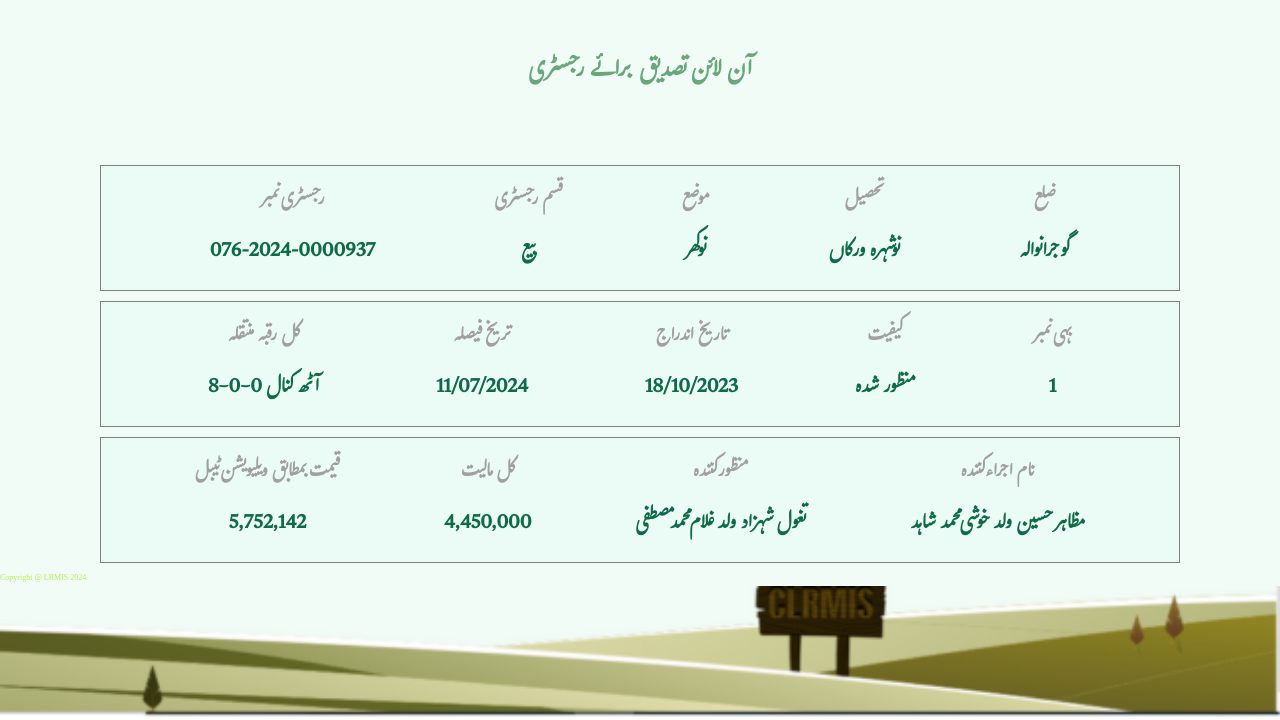
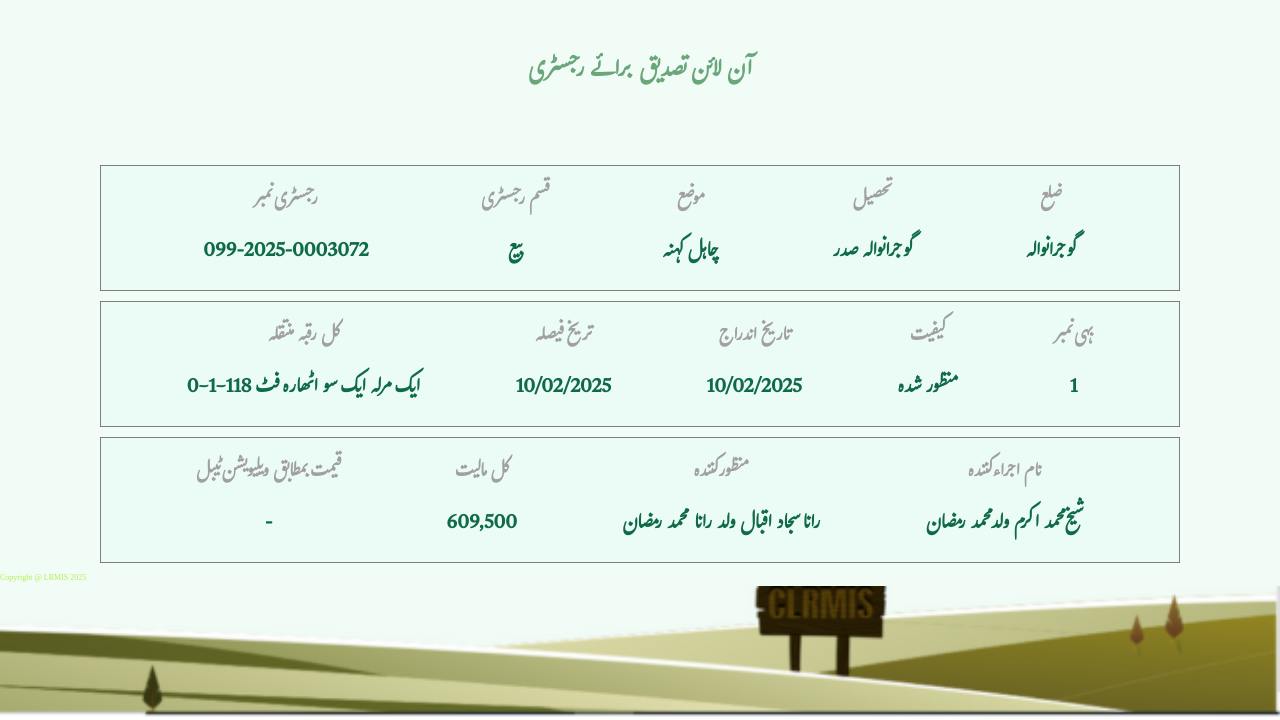
Before and after one commit to punjabzameen/Punjab56, a plain HTML site: page index.html in a window 1280 px wide. Shown: the part 80-800 px from the top of the page. Drawn offline with Linux system fonts and the light colour scheme.

Commit message:
Update index.html

```diff
--- a/index.html
+++ b/index.html
@@ -32,7 +32,7 @@
             <div class="item text1">
                 <h3>رجسٹری نمبر
                 </h3>
-                <p>076-2024-0000937
+                <p>099-2025-0003072
                 </p>
             </div>
             <div class="item text2"><h3>قسم رجسٹری
@@ -42,13 +42,13 @@
             <div class="item text3">
                 <h3>موضع
                 </h3>
-                <p>نوکھر
+                <p>چاہل کہنہ
                 </p>
             </div>
             <div class="item text4">
                 <h3>تحصیل
                 </h3>
-                <p>نوشہرہ ورکاں
+                <p>گوجرانوالہ صدر
                 </p>
             </div>
             <div class="item text5">
@@ -63,18 +63,18 @@
             <div class="item text1">
                 <h3>کل رقبہ منتقلہ
                 </h3>
-                <p>8-0-0 آٹھ کنال
+                <p>0-1-118 ایک مرلہ ایک سو اٹھارہ فٹ
                 </p>
             </div>
             <div class="item text2"><h3>تریخ فیصلہ
 
             </h3>
-            <p>11/07/2024
+            <p>10/02/2025
             </p></div>
             <div class="item text3">
                 <h3>تاریخ اندراج
                 </h3>
-                <p>18/10/2023
+                <p>10/02/2025
                 </p>
             </div>
             <div class="item text4">
@@ -95,23 +95,23 @@
             <div class="item text1">
                 <h3>قیمت بمطابق ویلیویشن ٹیبل
                 </h3>
-                <p>5,752,142
+                <p>-
                 </p>
             </div>
             <div class="item text2"><h3>کل مالیت
             </h3>
-            <p>4,450,000
+            <p>609,500
             </p></div>
             <div class="item text3">
                 <h3>منظور کنندہ
                 </h3>
-                <p>تغول شہزاد ولد غلام محمد مصطفی
+                <p>رانا سجاد اقبال ولد رانا محمد رمضان
                 </p>
             </div>
             <div class="item text4">
                 <h3>نام اجراء کنندہ
                 </h3>
-                <p>مظاہر حسین ولد خوشی محمد شاہد
+                <p>شیخ محمد اکرم ولد محمد رمضان
                 </p>
             </div>
 
@@ -120,7 +120,7 @@
     </section>
     <!-- ----------------- Inage section------------------ -->
      <div class="bottom_img">
-        Copyright @ LRMIS 2024
+        Copyright @ LRMIS 2025
 
      </div>
      <!-- <div class="main">
```
